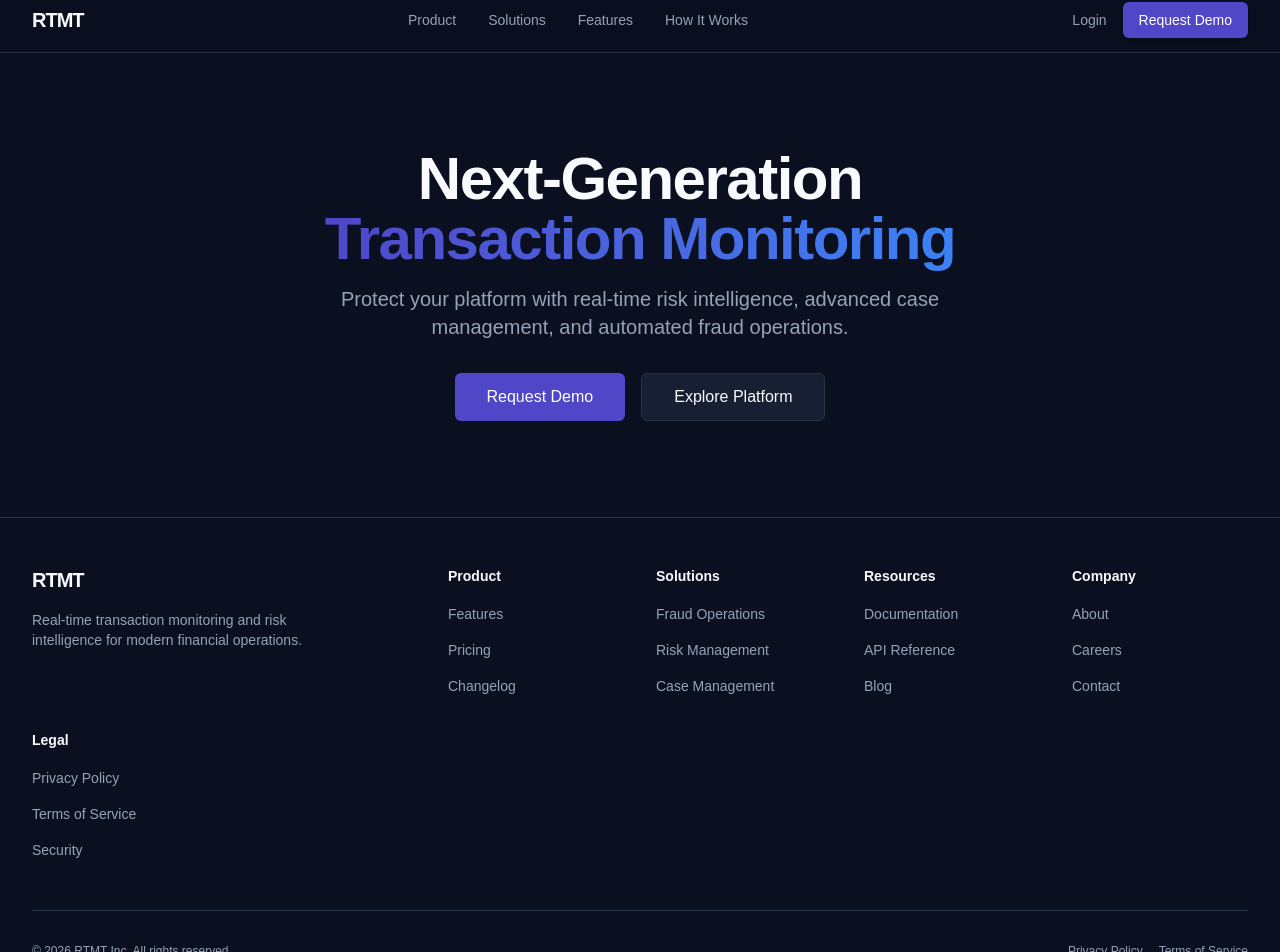
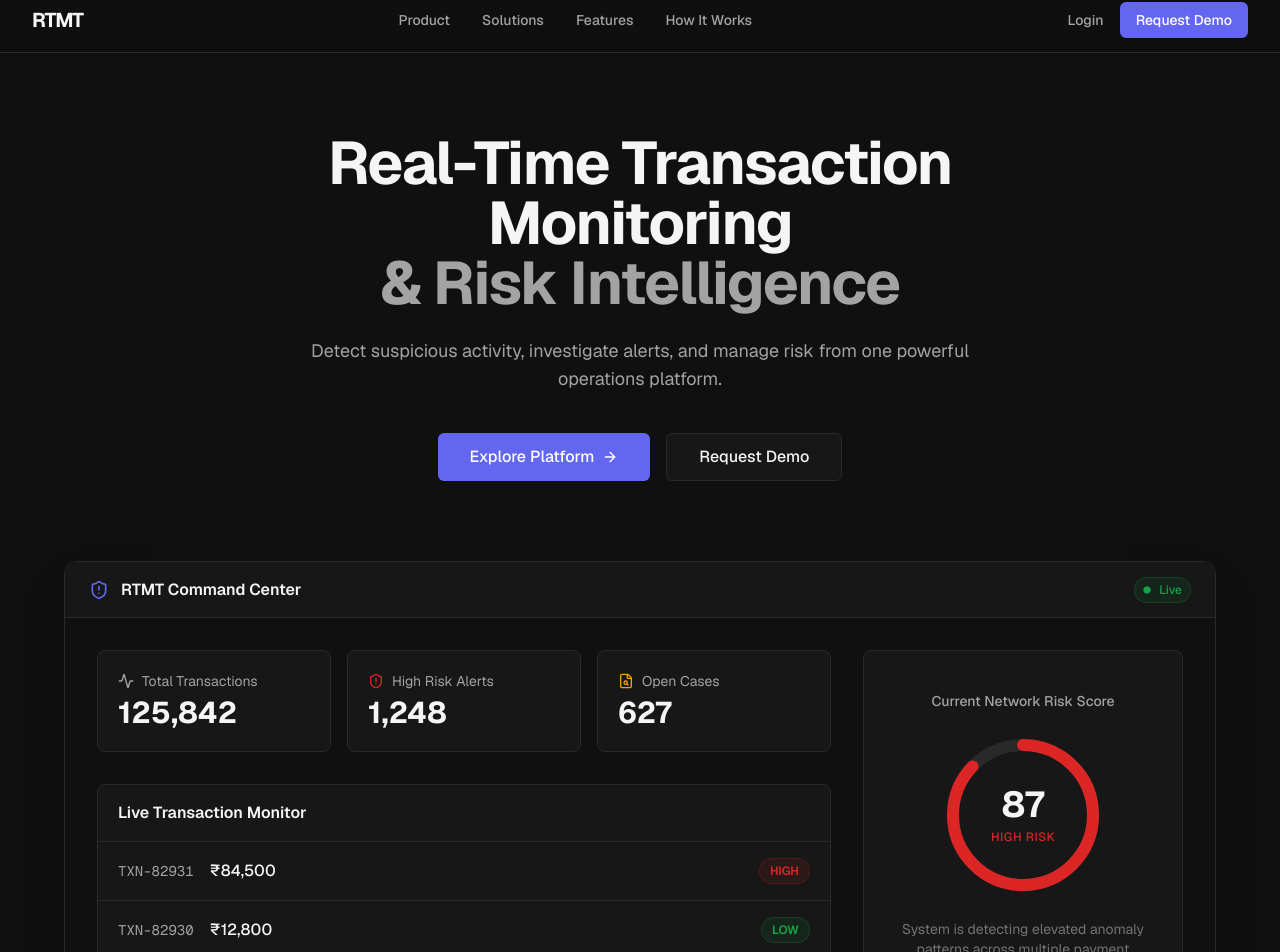
Before and after one commit to 0xkid-root/RTTMT-Ui, a Next.js app: page / in a window 1280 px wide. Shown: the part 12-964 px from the top of the page. Built offline with nearby package versions, Linux system fonts and the light colour scheme.

Commit message:
feat: apply dashboard color scheme and build hero dashboard preview

```diff
--- a/src/features/landing/components/landing-footer.tsx
+++ b/src/features/landing/components/landing-footer.tsx
@@ -3,12 +3,12 @@ import { FOOTER_GROUPS } from '../data/landing-content';
 
 export function LandingFooter() {
   return (
-    <footer className="border-t border-[#263248] bg-[#0B1020] text-[#94A3B8] py-12">
+    <footer className="border-t border-[#292929] bg-[#101010] text-[#A3A3A3] py-12">
       <div className="container mx-auto px-4 sm:px-8">
         <div className="grid grid-cols-2 md:grid-cols-3 lg:grid-cols-6 gap-8 mb-12">
           <div className="col-span-2">
             <Link href="/" className="inline-block mb-4">
-              <span className="text-xl font-bold tracking-tighter text-[#F8FAFC]">RTMT</span>
+              <span className="text-xl font-bold tracking-tighter text-[#F5F5F5]">RTMT</span>
             </Link>
             <p className="text-sm max-w-xs">
               Real-time transaction monitoring and risk intelligence for modern financial operations.
@@ -17,13 +17,13 @@ export function LandingFooter() {
 
           {FOOTER_GROUPS.map((group) => (
             <div key={group.title}>
-              <h3 className="font-semibold text-[#F8FAFC] mb-4 text-sm">{group.title}</h3>
+              <h3 className="font-semibold text-[#F5F5F5] mb-4 text-sm">{group.title}</h3>
               <ul className="space-y-3">
                 {group.links.map((link) => (
                   <li key={link.label}>
                     <Link
                       href={link.href}
-                      className="text-sm hover:text-[#F8FAFC] transition-colors"
+                      className="text-sm hover:text-[#F5F5F5] transition-colors"
                     >
                       {link.label}
                     </Link>
@@ -34,11 +34,11 @@ export function LandingFooter() {
           ))}
         </div>
 
-        <div className="pt-8 border-t border-[#263248] flex flex-col md:flex-row items-center justify-between gap-4 text-xs">
+        <div className="pt-8 border-t border-[#292929] flex flex-col md:flex-row items-center justify-between gap-4 text-xs">
           <p>© {new Date().getFullYear()} RTMT Inc. All rights reserved.</p>
           <div className="flex gap-4">
-            <Link href="#" className="hover:text-[#F8FAFC]">Privacy Policy</Link>
-            <Link href="#" className="hover:text-[#F8FAFC]">Terms of Service</Link>
+            <Link href="#" className="hover:text-[#F5F5F5]">Privacy Policy</Link>
+            <Link href="#" className="hover:text-[#F5F5F5]">Terms of Service</Link>
           </div>
         </div>
       </div>
--- a/src/features/landing/components/landing-header.tsx
+++ b/src/features/landing/components/landing-header.tsx
@@ -4,7 +4,7 @@ import { MAIN_NAV } from '../data/landing-content';
 
 export function LandingHeader() {
   return (
-    <header className="sticky top-0 z-50 w-full border-b border-[#263248] bg-[#0B1020]/80 backdrop-blur supports-[backdrop-filter]:bg-[#0B1020]/60 text-[#F8FAFC]">
+    <header className="sticky top-0 z-50 w-full border-b border-[#292929] bg-[#101010]/80 backdrop-blur supports-[backdrop-filter]:bg-[#101010]/60 text-[#F5F5F5]">
       <div className="container mx-auto flex h-16 items-center justify-between px-4 sm:px-8">
         <div className="flex items-center gap-2">
           <Link href="/" className="flex items-center space-x-2">
@@ -13,12 +13,12 @@ export function LandingHeader() {
         </div>
 
         {/* Desktop Nav */}
-        <nav className="hidden md:flex items-center gap-8 text-sm font-medium text-[#94A3B8]">
+        <nav className="hidden md:flex items-center gap-8 text-sm font-medium text-[#A3A3A3]">
           {MAIN_NAV.map((item) => (
             <Link
               key={item.label}
               href={item.href}
-              className="transition-colors hover:text-[#F8FAFC]"
+              className="transition-colors hover:text-[#F5F5F5]"
             >
               {item.label}
             </Link>
@@ -26,19 +26,19 @@ export function LandingHeader() {
         </nav>
 
         <div className="hidden md:flex items-center gap-4">
-          <Link href="/login" className="text-sm font-medium hover:text-[#F8FAFC] text-[#94A3B8] transition-colors">
+          <Link href="/login" className="text-sm font-medium hover:text-[#F5F5F5] text-[#A3A3A3] transition-colors">
             Login
           </Link>
           <Link
             href="/demo"
-            className="inline-flex h-9 items-center justify-center rounded-md bg-[#4F46C8] px-4 py-2 text-sm font-medium text-white shadow transition-colors hover:bg-[#4F46C8]/90"
+            className="inline-flex h-9 items-center justify-center rounded-md bg-[#6366F1] px-4 py-2 text-sm font-medium text-white shadow transition-colors hover:bg-[#6366F1]/90"
           >
             Request Demo
           </Link>
         </div>
 
         {/* Mobile Nav Toggle */}
-        <button className="inline-flex items-center justify-center rounded-md p-2 text-[#94A3B8] hover:bg-[#172033] hover:text-[#F8FAFC] md:hidden">
+        <button className="inline-flex items-center justify-center rounded-md p-2 text-[#A3A3A3] hover:bg-[#1F1F1F] hover:text-[#F5F5F5] md:hidden">
           <Menu className="h-5 w-5" />
           <span className="sr-only">Toggle menu</span>
         </button>
--- a/src/features/landing/components/landing-page.tsx
+++ b/src/features/landing/components/landing-page.tsx
@@ -1,28 +1,112 @@
 import { LandingHeader } from './landing-header';
 import { LandingFooter } from './landing-footer';
+import { Activity, ShieldAlert, FileSearch, ArrowRight, Circle } from 'lucide-react';
 
 export function LandingPage() {
   return (
-    <div className="min-h-screen flex flex-col bg-[#0B1020] text-[#F8FAFC] selection:bg-[#4F46C8]/30">
+    <div className="min-h-screen flex flex-col bg-[#101010] text-[#F5F5F5] selection:bg-[#6366F1]/30 font-sans">
       <LandingHeader />
 
-      <main className="flex-1 flex flex-col items-center justify-center p-8 sm:p-24 text-center">
-        <h1 className="text-4xl sm:text-6xl font-extrabold tracking-tight mb-4">
-          Next-Generation <br className="hidden sm:block" />
-          <span className="text-transparent bg-clip-text bg-gradient-to-r from-[#4F46C8] to-[#3B82F6]">
-            Transaction Monitoring
-          </span>
+      <main className="flex-1 flex flex-col items-center justify-start pt-20 pb-32 px-4 sm:px-8 text-center">
+        {/* Hero Copy */}
+        <h1 className="text-4xl sm:text-6xl font-bold tracking-tight mb-6 max-w-4xl text-[#F5F5F5]">
+          Real-Time Transaction Monitoring <br className="hidden sm:block" />
+          <span className="text-[#A3A3A3]">& Risk Intelligence</span>
         </h1>
-        <p className="text-lg sm:text-xl text-[#94A3B8] max-w-2xl mb-8">
-          Protect your platform with real-time risk intelligence, advanced case management, and automated fraud operations.
+        <p className="text-lg text-[#A3A3A3] max-w-2xl mb-10">
+          Detect suspicious activity, investigate alerts, and manage risk from one powerful operations platform.
         </p>
-        <div className="flex flex-col sm:flex-row gap-4">
-          <button className="h-12 px-8 rounded-md bg-[#4F46C8] text-white font-medium hover:bg-[#4F46C8]/90 transition-colors">
+        <div className="flex flex-col sm:flex-row gap-4 mb-20">
+          <button className="h-12 px-8 rounded-md bg-[#6366F1] text-white font-medium hover:bg-[#6366F1]/90 transition-colors flex items-center justify-center gap-2">
+            Explore Platform <ArrowRight className="w-4 h-4" />
+          </button>
+          <button className="h-12 px-8 rounded-md bg-[#171717] border border-[#292929] text-[#F5F5F5] font-medium hover:bg-[#1F1F1F] transition-colors">
             Request Demo
           </button>
-          <button className="h-12 px-8 rounded-md bg-[#172033] border border-[#263248] text-[#F8FAFC] font-medium hover:bg-[#263248] transition-colors">
-            Explore Platform
-          </button>
+        </div>
+
+        {/* Hero Dashboard Preview */}
+        <div className="w-full max-w-6xl mx-auto rounded-xl border border-[#292929] bg-[#0A0A0A] shadow-2xl overflow-hidden flex flex-col text-left">
+          {/* Dashboard Header */}
+          <div className="h-14 border-b border-[#292929] bg-[#171717] px-6 flex items-center justify-between">
+            <div className="flex items-center gap-3">
+              <ShieldAlert className="w-5 h-5 text-[#6366F1]" />
+              <span className="font-semibold text-[#F5F5F5]">RTMT Command Center</span>
+            </div>
+            <div className="flex items-center gap-2 text-xs font-medium bg-[#16A34A]/10 text-[#16A34A] px-2 py-1 rounded-full border border-[#16A34A]/20">
+              <Circle className="w-2 h-2 fill-current" />
+              Live
+            </div>
+          </div>
+
+          <div className="p-6 sm:p-8 flex flex-col md:flex-row gap-8 bg-[#101010]">
+            {/* Left Column */}
+            <div className="flex-1 space-y-8">
+              {/* Stats Row */}
+              <div className="grid grid-cols-2 lg:grid-cols-3 gap-4">
+                <div className="bg-[#171717] border border-[#292929] rounded-lg p-5">
+                  <div className="text-[#A3A3A3] text-sm mb-1 flex items-center gap-2">
+                    <Activity className="w-4 h-4" /> Total Transactions
+                  </div>
+                  <div className="text-3xl font-bold text-[#F5F5F5]">125,842</div>
+                </div>
+                <div className="bg-[#171717] border border-[#292929] rounded-lg p-5">
+                  <div className="text-[#A3A3A3] text-sm mb-1 flex items-center gap-2">
+                    <ShieldAlert className="w-4 h-4 text-[#DC2626]" /> High Risk Alerts
+                  </div>
+                  <div className="text-3xl font-bold text-[#F5F5F5]">1,248</div>
+                </div>
+                <div className="bg-[#171717] border border-[#292929] rounded-lg p-5 hidden lg:block">
+                  <div className="text-[#A3A3A3] text-sm mb-1 flex items-center gap-2">
+                    <FileSearch className="w-4 h-4 text-[#F59E0B]" /> Open Cases
+                  </div>
+                  <div className="text-3xl font-bold text-[#F5F5F5]">627</div>
+                </div>
+              </div>
+
+              {/* Transaction Monitor */}
+              <div className="bg-[#171717] border border-[#292929] rounded-lg overflow-hidden">
+                <div className="px-5 py-4 border-b border-[#292929]">
+                  <h3 className="font-semibold text-[#F5F5F5]">Live Transaction Monitor</h3>
+                </div>
+                <div className="divide-y divide-[#292929]">
+                  {[
+                    { id: 'TXN-82931', amount: '₹84,500', status: 'HIGH', color: 'text-[#DC2626]', bg: 'bg-[#DC2626]/10', border: 'border-[#DC2626]/20' },
+                    { id: 'TXN-82930', amount: '₹12,800', status: 'LOW', color: 'text-[#16A34A]', bg: 'bg-[#16A34A]/10', border: 'border-[#16A34A]/20' },
+                    { id: 'TXN-82929', amount: '₹45,200', status: 'MEDIUM', color: 'text-[#F59E0B]', bg: 'bg-[#F59E0B]/10', border: 'border-[#F59E0B]/20' },
+                  ].map((txn) => (
+                    <div key={txn.id} className="px-5 py-4 flex items-center justify-between hover:bg-[#1F1F1F] transition-colors cursor-pointer">
+                      <div className="flex items-center gap-4">
+                        <span className="font-mono text-sm text-[#A3A3A3]">{txn.id}</span>
+                        <span className="font-medium text-[#F5F5F5]">{txn.amount}</span>
+                      </div>
+                      <span className={`text-xs font-semibold px-2.5 py-1 rounded-full border ${txn.bg} ${txn.color} ${txn.border}`}>
+                        {txn.status}
+                      </span>
+                    </div>
+                  ))}
+                </div>
+              </div>
+            </div>
+
+            {/* Right Column / Risk Score */}
+            <div className="w-full md:w-80 bg-[#171717] border border-[#292929] rounded-lg p-6 flex flex-col justify-center">
+              <h3 className="text-[#A3A3A3] text-sm font-medium mb-6 text-center">Current Network Risk Score</h3>
+              <div className="relative flex items-center justify-center mb-6">
+                <svg className="w-40 h-40 transform -rotate-90">
+                  <circle className="text-[#292929]" strokeWidth="12" stroke="currentColor" fill="transparent" r="70" cx="80" cy="80" />
+                  <circle className="text-[#DC2626]" strokeWidth="12" strokeDasharray="440" strokeDashoffset="57" strokeLinecap="round" stroke="currentColor" fill="transparent" r="70" cx="80" cy="80" />
+                </svg>
+                <div className="absolute flex flex-col items-center justify-center text-center">
+                  <span className="text-4xl font-bold text-[#F5F5F5]">87</span>
+                  <span className="text-xs text-[#DC2626] font-medium uppercase tracking-wider mt-1">High Risk</span>
+                </div>
+              </div>
+              <p className="text-sm text-[#737373] text-center">
+                System is detecting elevated anomaly patterns across multiple payment gateways.
+              </p>
+            </div>
+          </div>
         </div>
       </main>
 
```
